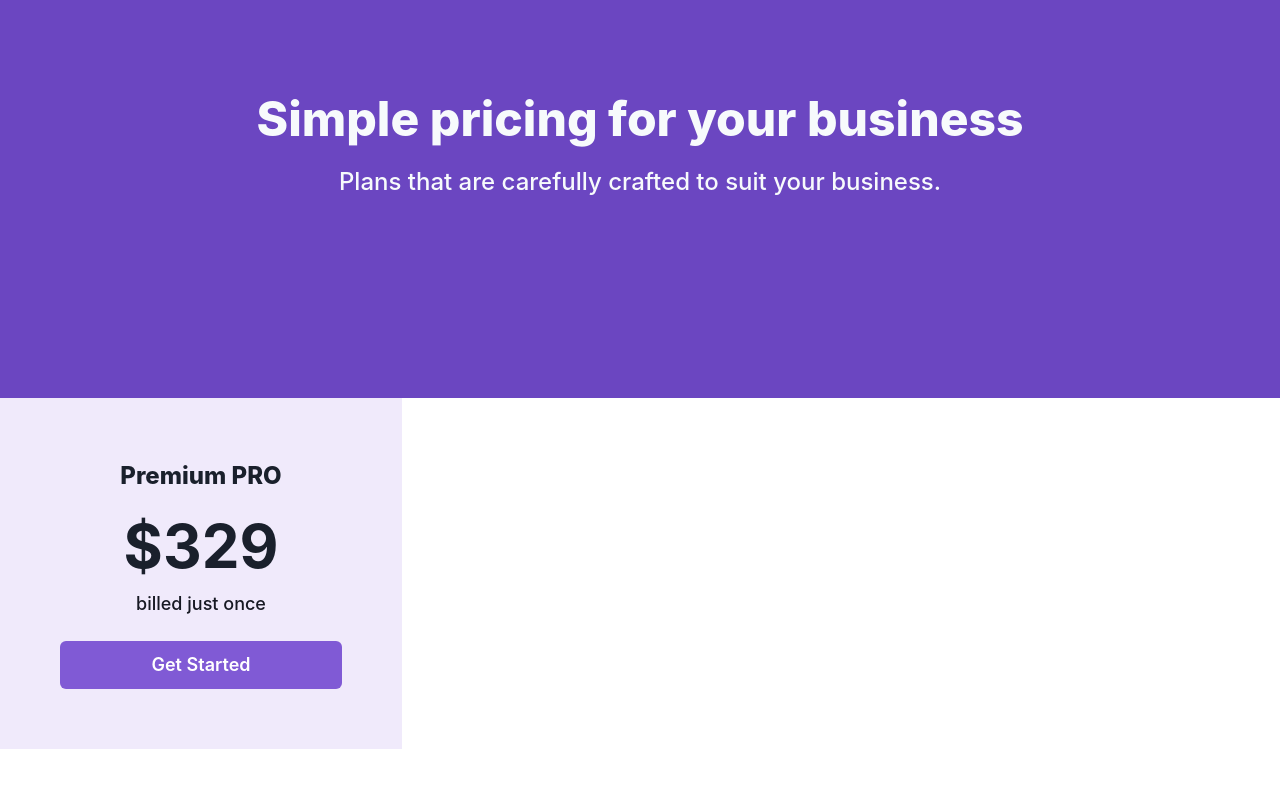
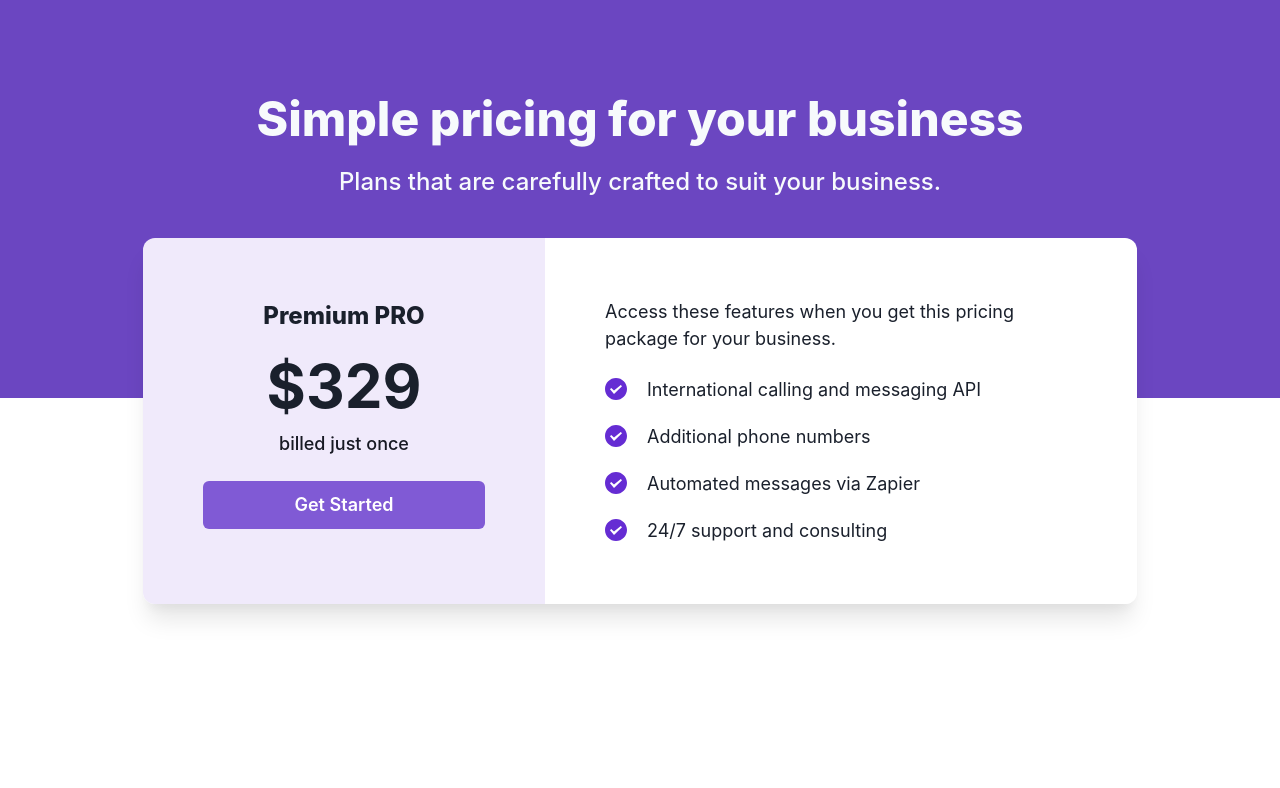
Before and after one commit to AlexanderWinkelmeier/chakra-ui-react, a React (Vite) app: page / in a window 1280 px wide. Shown: the top 788 px of the page. Built offline with nearby package versions, Linux system fonts and the light colour scheme.

Commit message:
App - Pricing Section - Right Side

```diff
--- a/src/components/Pricing.tsx
+++ b/src/components/Pricing.tsx
@@ -1,8 +1,38 @@
-import { Box, Button, Flex, Heading, Text } from '@chakra-ui/react';
+import {
+  Box,
+  Button,
+  Flex,
+  Heading,
+  HStack,
+  Icon,
+  Stack,
+  StackProps,
+  Text,
+} from '@chakra-ui/react';
+import { CheckIcon } from '../icons/Icons';
+
+export const ListItem = (props: StackProps) => {
+  const { children, ...rest } = props;
+  return (
+    <HStack as="li" spacing="20px" {...rest}>
+      <Icon as={CheckIcon} w="22px" h="22px" />
+      <Text>{children}</Text>
+    </HStack>
+  );
+};
 
 export function Pricing() {
   return (
-    <Flex textAlign="center">
+    <Box
+      maxW="994px"
+      margin="auto"
+      mt="-160px"
+      borderRadius="12px"
+      overflow="hidden"
+      boxShadow="0px 20px 25px -5px rgba(0, 0, 0, 0.1), 0px 10px 10px -5px rgba(0, 0, 0, 0.04)"
+      textAlign="center"
+    >
+      <Flex>
         <Box bg="#F0EAFB" p="60px">
           <Text fontSize="24px" fontWeight="800">
             Premium PRO
@@ -17,6 +47,19 @@
             Get Started
           </Button>
         </Box>
+        <Box p="60px" fontSize="18px" bg="white">
+          <Text textAlign="left">
+            Access these features when you get this pricing package for your
+            business.
+          </Text>
+          <Stack as="ul" spacing="20px" pt="24px">
+            <ListItem>International calling and messaging API</ListItem>
+            <ListItem>Additional phone numbers</ListItem>
+            <ListItem>Automated messages via Zapier</ListItem>
+            <ListItem>24/7 support and consulting</ListItem>
+          </Stack>
+        </Box>
       </Flex>
+    </Box>
   );
 }
--- /dev/null
+++ b/src/icons/icons.tsx
@@ -0,0 +1,20 @@
+import React from 'react';
+
+export function CheckIcon() {
+  return (
+    <svg
+      width="22"
+      height="22"
+      viewBox="0 0 22 22"
+      fill="none"
+      xmlns="http://www.w3.org/2000/svg"
+    >
+      <path
+        fill-rule="evenodd"
+        clip-rule="evenodd"
+        d="M11 22C17.0751 22 22 17.0751 22 11C22 4.92487 17.0751 0 11 0C4.92487 0 0 4.92487 0 11C0 17.0751 4.92487 22 11 22ZM6.2 10.0857L5 11.3714L9 16L17 8.28571L15.8 7L9 12.4L6.2 10.0857Z"
+        fill="#652CD3"
+      />
+    </svg>
+  );
+}
```
Lines whose indentation alone changed are shown as unchanged.
